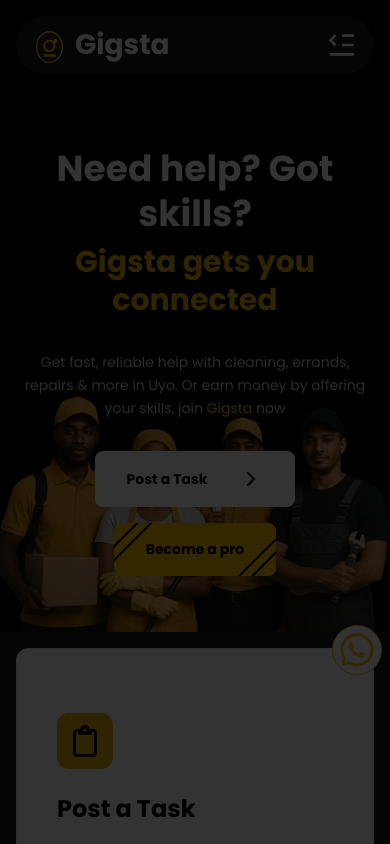
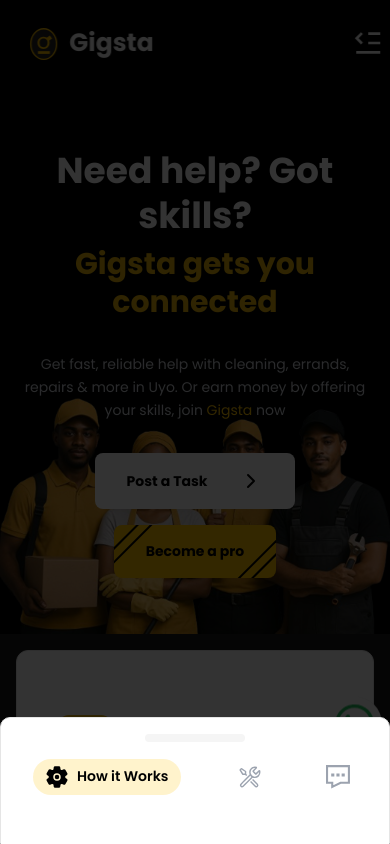
Before and after one commit to Gigsta-ng/gigsta-web-application, a Next.js app: page / in a window 390 px wide. Both pictures are taken after a click on the button 342 px from the left and 45 px from the top of the page. Shown: the top 844 px of the page. Built offline with nearby package versions, Linux system fonts and the light colour scheme.

Commit message:
fix: mobile responsiveness

```diff
--- a/app/custom-components/HeroSection.tsx
+++ b/app/custom-components/HeroSection.tsx
@@ -4,10 +4,10 @@
 import Wrapper from "./Wrapper";
 import { ChevronRight } from "lucide-react";
 import heroImg from "../../public/images/hero-image.png"
-// import useMediaQuery from "../hookes/useMediaQuery";
+import useMediaQuery from "../hookes/useMediaQuery";
 
 const HeroSection = () => {
-  // const {screenWidth} = useMediaQuery();
+  const {screenWidth, screenHeight} = useMediaQuery();
   const bg = {
     backgroundImage: `url(${heroImg.src})`,
     backgroundPosition: "bottom right",
@@ -16,7 +16,7 @@
     backgroundPositionX: "105%"
   };
   return (
-    <section className="py-10 md:py-32" style={bg}>
+    <section className={`pt-[100px] pb-10 md:py-32 `} style={bg}>
       <Wrapper className="flex-col gap-6">
           <div className="space-y-8 max-md:flex flex-col items-center">
             <div className="space-y-2">
--- a/app/custom-components/Logo.tsx
+++ b/app/custom-components/Logo.tsx
@@ -6,7 +6,7 @@
   return (
     <div className='flex md:gap-4 gap-2 items-center'>
         <Image src={assets.icons.gigsta} alt='gigsta_logo' className='md:w-[50px] md:h-[50px] w-[35px] h-[35px]' width={50} height={50} />
-        <span className='md:text-[38px] text-[28px] font-bold'>Gigsta</span>
+        <span className='md:text-[38px] text-[25px] font-bold'>Gigsta</span>
     </div>
   )
 }
--- a/app/custom-components/Navbar.tsx
+++ b/app/custom-components/Navbar.tsx
@@ -5,36 +5,43 @@
 import { usePathname } from "next/navigation";
 import { CButton } from "./CButton";
 import Wrapper from "./Wrapper";
+import { IoSettings } from "react-icons/io5";
 import { RiMenuFoldLine } from "react-icons/ri";
+import { GrContact } from "react-icons/gr";
+import { VscTools } from "react-icons/vsc";
 import {
   Drawer,
   DrawerClose,
   DrawerContent,
   DrawerFooter,
-  DrawerHeader,
   DrawerTitle,
   DrawerTrigger,
 } from "@/components/ui/drawer";
+import useMediaQuery from "../hookes/useMediaQuery";
 
 const Navbar = () => {
   const pathName = usePathname();
+  const {screenHeight, screenWidth} = useMediaQuery();
   const navList = [
     {
       label: "How it Works",
       href: "/",
+      icon: <IoSettings size={24} />,
     },
     {
       label: "Service",
       href: "/service",
+      icon: <VscTools size={24} />,
     },
     {
       label: "Contact",
       href: "/contact-us",
+      icon: <GrContact size={25} />,
     },
   ];
   return (
     <Wrapper className="w-full">
-      <div className="flex w-full justify-between items-center max-md:sticky top-0 z-50 rounded-[32px] max-md:bg-white/10 max-md:p-2 max-md:px-4 max-md:backdrop-blur-md">
+      <div className={`flex w-full justify-between items-center ${screenHeight && screenHeight >= 60 && screenWidth! <= 620 && "fixed left-[5%] transition-all -translate-x-[2.5%] w-[95%]"} z-50 rounded-[32px] max-md:bg-black/10 max-md:p-2 max-md:px-4 max-md:backdrop-blur-lg`}>
         <Logo />
         <div className="flex gap-6 items-center">
           <ul className="flex gap-6 text-[20px] max-sm:hidden">
@@ -58,24 +65,36 @@
             Become a pro
           </CButton>
           <Drawer>
-            <DrawerTrigger>
+            <DrawerTrigger className="md:hidden">
               <RiMenuFoldLine size={32} />
             </DrawerTrigger>
-            <DrawerContent className="max-md:hidden">
-              <DrawerHeader>
-                <DrawerTitle className="hidden">Are you absolutely sure?</DrawerTitle>
+            <DrawerContent className="md:hidden">
+              <DrawerTitle className="hidden">
+                Are you absolutely sure?
+              </DrawerTitle>
+              <section className="flex justify-between px-8 py-4 gap-4">
                 {navList.map((navItem) => (
+                  <DrawerClose key={navItem.label}>
                     <Link
                       className={`${
-                      pathName === navItem.href && "text-accent-yellow"
-                    } font-semibold`}
-                    key={navItem.label}
+                        pathName === navItem.href
+                          ? "text-black bg-accent-yellow/20 py-[6px] px-3 rounded-3xl"
+                          : "text-gray-400 hover:bg-gray-100 hover:text-gray-500 p-[6px] rounded-lg"
+                      } font-semibold flex flex-row-reverse items-center gap-2`}
                       href={navItem.href}
                     >
+                      <span
+                        className={`${
+                          pathName === navItem.href ? "inline-flex" : "hidden"
+                        } text-[14px]`}
+                      >
                         {navItem.label}
+                      </span>
+                      <span>{navItem.icon}</span>
                     </Link>
+                  </DrawerClose>
                 ))}
-              </DrawerHeader>
+              </section>
               <DrawerFooter>
                 <DrawerClose></DrawerClose>
               </DrawerFooter>
--- a/app/custom-components/Testimonial.tsx
+++ b/app/custom-components/Testimonial.tsx
@@ -81,7 +81,7 @@
                   />
                 ))}
               </div>
-              <span className="text-black text-lg md:text-xl">4.9</span>
+              <span className="text-white text-lg md:text-xl">4.9</span>
             </div>
             <p className="text-WHITE md:text-xl max-w-3xl mx-auto leading-relaxed">
               Over 20 tasks completed this week in Uyo. Join our growing
@@ -145,7 +145,7 @@
           {/* Mobile navigation dots */}
           <div className="flex justify-center mt-6 md:hidden space-x-2">
             {testimonials.map((_, index) => (
-              <div key={index} className="w-2 h-2 rounded-full bg-gray-300" />
+              <div key={index} className={`w-2 h-2 rounded-full ${index ? "bg-accent-yellow": "bg-gray-300"}`} />
             ))}
           </div>
         </Carousel>
--- a/app/custom-components/WhatsappBtn.tsx
+++ b/app/custom-components/WhatsappBtn.tsx
@@ -5,7 +5,7 @@
 const WhatsappBtn = () => {
   return (
     <button className="rounded-full p-1">
-        <MdWhatsapp size={50} className="fill-accent-yellow fixed bg-white border border-accent-yellow backdrop-blur-md rounded-full p-1 right-2 md:right-6 bottom-[20%]" />
+        <MdWhatsapp size={55} className="fill-green-500 animate-bounce delay-1000 fixed bg-white backdrop-blur-md rounded-full p-1 hover:animate-none transition-all right-2 md:right-6 bottom-[10%]" />
     </button>
   )
 }
--- a/app/not-found.tsx
+++ b/app/not-found.tsx
@@ -11,8 +11,8 @@
   const pathName = usePathname();
   return (
     <div className="w-full mmin-h-max flex items-center justify-center py-20 flex-col gap-10">
-      <Image src={assets.images["not-found"]} alt="" width={400} height={400} />
-      <div className="text-[32px]">
+      <Image src={assets.images["not-found"]} alt="not found" className="w-[250px] h-[250px] md:w-[400px] md:h-[400px]" width={400} height={400} />
+      <div className="md:text-[32px] text-[20px] text-center">
         We couldn&apos;t find{" "}
         <span className="text-accent-yellow">&quot;{pathName}&quot;</span>
       </div>
```
Lines whose indentation alone changed are shown as unchanged.
